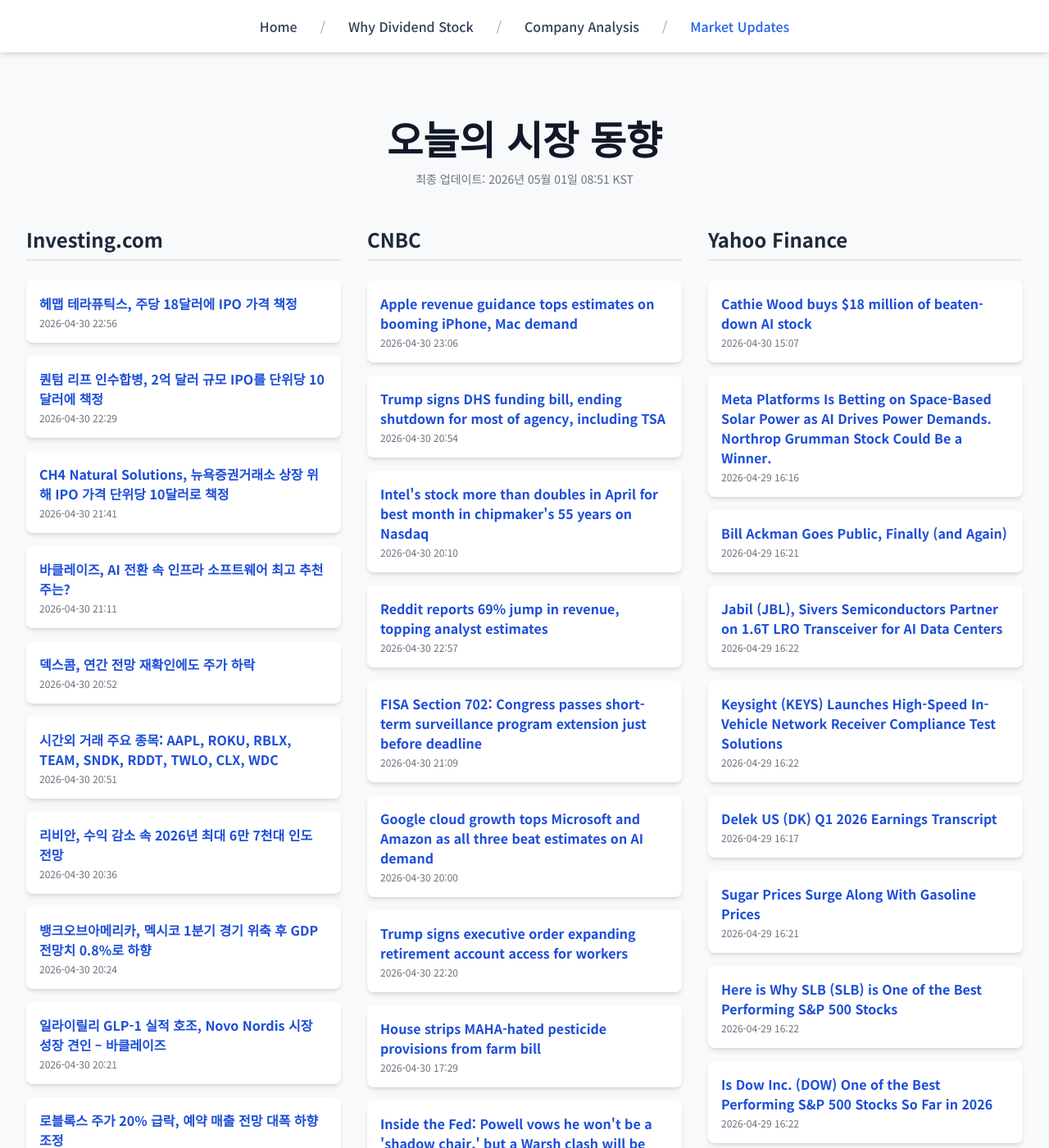
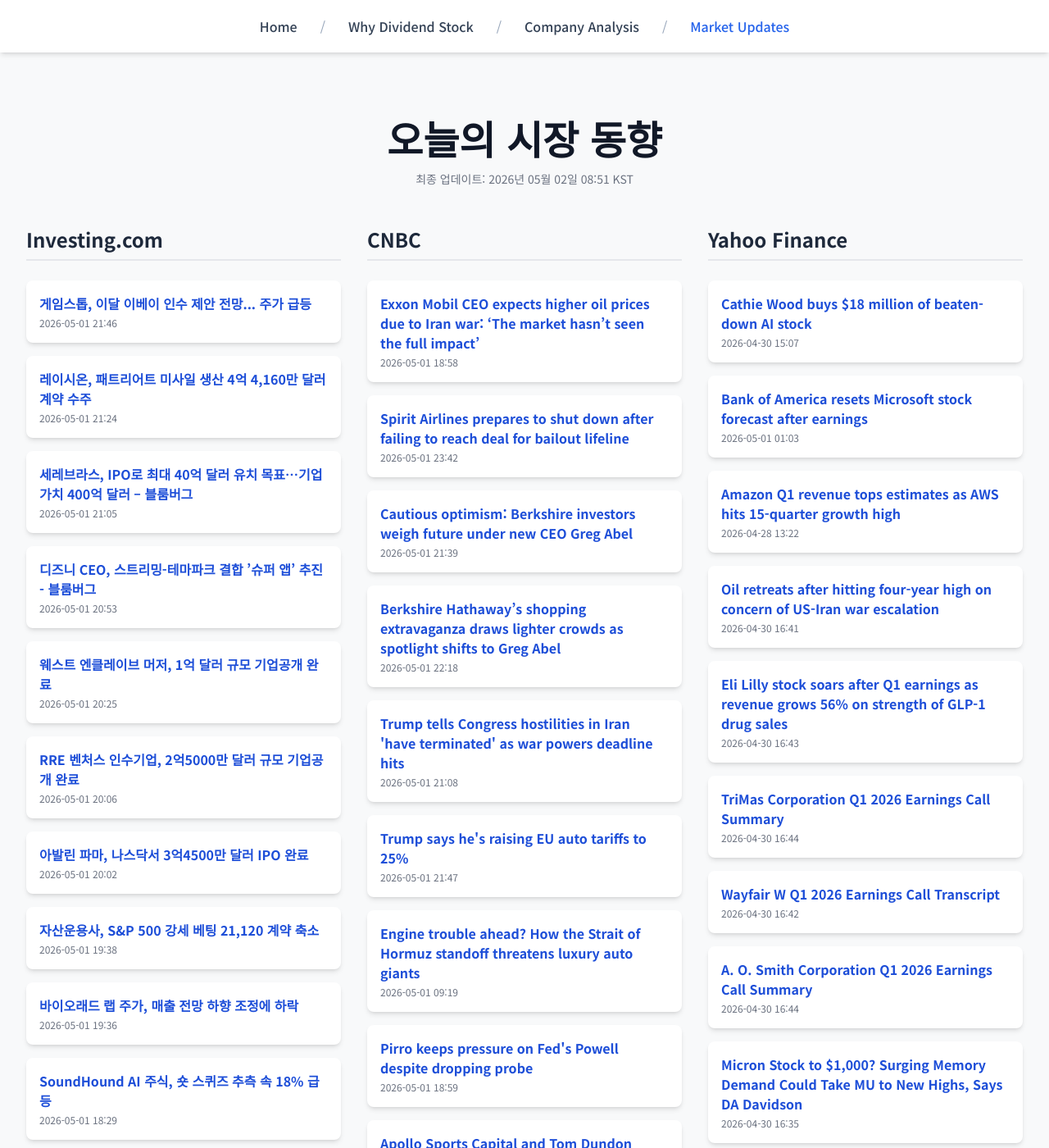
Before and after one commit to Kay-Hwang/my-company-analysis, a Jekyll site: the page built from market-updates.html, in a window 1280 px wide and 1400 px high. Shown: the whole window at 82% size. Built offline with Jekyll 4.4.1, drawn with Linux system fonts in a browser that asks for light colours; nearby versions of some CDN libraries; a script that is not in the unit is left out; some of the changed text lies outside the part shown.

Commit message:
Update daily data

```diff
--- a/_data/latest_data.json
+++ b/_data/latest_data.json
@@ -1,128 +1,128 @@
 {
-  "lastUpdated": "2026년 05월 01일 08:51 KST",
+  "lastUpdated": "2026년 05월 02일 08:51 KST",
   "news": {
     "investing": [
       {
-        "title": "헤맵 테라퓨틱스, 주당 18달러에 IPO 가격 책정",
-        "link": "https://kr.investing.com/news/stock-market-news/article-432SI-1922548",
-        "pubDate": "2026-04-30 22:56:07",
-        "summary": "헤맵 테라퓨틱스, 주당 18달러에 IPO 가격 책정"
+        "title": "게임스톱, 이달 이베이 인수 제안 전망... 주가 급등",
+        "link": "https://kr.investing.com/news/stock-market-news/article-1924115",
+        "pubDate": "2026-05-01 21:46:39",
+        "summary": "게임스톱, 이달 이베이 인수 제안 전망... 주가 급등"
       },
       {
-        "title": "퀀텀 리프 인수합병, 2억 달러 규모 IPO를 단위당 10달러에 책정",
-        "link": "https://kr.investing.com/news/stock-market-news/article-432SI-1922511",
-        "pubDate": "2026-04-30 22:29:04",
-        "summary": "퀀텀 리프 인수합병, 2억 달러 규모 IPO를 단위당 10달러에 책정"
+        "title": "레이시온, 패트리어트 미사일 생산 4억 4,160만 달러 계약 수주",
+        "link": "https://kr.investing.com/news/stock-market-news/article-93CH-1924098",
+        "pubDate": "2026-05-01 21:24:43",
+        "summary": "레이시온, 패트리어트 미사일 생산 4억 4,160만 달러 계약 수주"
       },
       {
-        "title": "CH4 Natural Solutions, 뉴욕증권거래소 상장 위해 IPO 가격 단위당 10달러로 책정",
-        "link": "https://kr.investing.com/news/stock-market-news/article-432SI-1922414",
-        "pubDate": "2026-04-30 21:41:04",
-        "summary": "CH4 Natural Solutions, 뉴욕증권거래소 상장 위해 IPO 가격 단위당 10달러로 책정"
+        "title": "세레브라스, IPO로 최대 40억 달러 유치 목표…기업가치 400억 달러 – 블룸버그",
+        "link": "https://kr.investing.com/news/stock-market-news/article-93CH-1924089",
+        "pubDate": "2026-05-01 21:05:05",
+        "summary": "세레브라스, IPO로 최대 40억 달러 유치 목표…기업가치 400억 달러 – 블룸버그"
       },
       {
-        "title": "바클레이즈, AI 전환 속 인프라 소프트웨어 최고 추천주는?",
-        "link": "https://kr.investing.com/news/stock-market-news/article-93CH-1922363",
-        "pubDate": "2026-04-30 21:11:44",
-        "summary": "바클레이즈, AI 전환 속 인프라 소프트웨어 최고 추천주는?"
+        "title": "디즈니 CEO, 스트리밍-테마파크 결합 ’슈퍼 앱’ 추진 - 블룸버그",
+        "link": "https://kr.investing.com/news/stock-market-news/article-93CH-1924068",
+        "pubDate": "2026-05-01 20:53:20",
+        "summary": "디즈니 CEO, 스트리밍-테마파크 결합 ’슈퍼 앱’ 추진 - 블룸버그"
       },
       {
-        "title": "덱스콤, 연간 전망 재확인에도 주가 하락",
-        "link": "https://kr.investing.com/news/stock-market-news/article-93CH-1922338",
-        "pubDate": "2026-04-30 20:52:33",
-        "summary": "덱스콤, 연간 전망 재확인에도 주가 하락"
+        "title": "웨스트 엔클레이브 머저, 1억 달러 규모 기업공개 완료",
+        "link": "https://kr.investing.com/news/stock-market-news/article-432SI-1924029",
+        "pubDate": "2026-05-01 20:25:03",
+        "summary": "웨스트 엔클레이브 머저, 1억 달러 규모 기업공개 완료"
       },
       {
-        "title": "시간외 거래 주요 종목: AAPL, ROKU, RBLX, TEAM, SNDK, RDDT, TWLO, CLX, WDC",
-        "link": "https://kr.investing.com/news/stock-market-news/article-432SI-1922341",
-        "pubDate": "2026-04-30 20:51:03",
-        "summary": "시간외 거래 주요 종목: AAPL, ROKU, RBLX, TEAM, SNDK, RDDT, TWLO, CLX, WDC"
+        "title": "RRE 벤처스 인수기업, 2억5000만 달러 규모 기업공개 완료",
+        "link": "https://kr.investing.com/news/stock-market-news/article-432SI-1923981",
+        "pubDate": "2026-05-01 20:06:21",
+        "summary": "RRE 벤처스 인수기업, 2억5000만 달러 규모 기업공개 완료"
       },
       {
-        "title": "리비안, 수익 감소 속 2026년 최대 6만 7천대 인도 전망",
-        "link": "https://kr.investing.com/news/stock-market-news/article-93CH-1922290",
-        "pubDate": "2026-04-30 20:36:06",
-        "summary": "리비안, 수익 감소 속 2026년 최대 6만 7천대 인도 전망"
+        "title": "아발린 파마, 나스닥서 3억4500만 달러 IPO 완료",
+        "link": "https://kr.investing.com/news/stock-market-news/article-432SI-1923974",
+        "pubDate": "2026-05-01 20:02:07",
+        "summary": "아발린 파마, 나스닥서 3억4500만 달러 IPO 완료"
       },
       {
-        "title": "뱅크오브아메리카, 멕시코 1분기 경기 위축 후 GDP 전망치 0.8%로 하향",
-        "link": "https://kr.investing.com/news/stock-market-news/article-93CH-1922241",
-        "pubDate": "2026-04-30 20:24:32",
-        "summary": "뱅크오브아메리카, 멕시코 1분기 경기 위축 후 GDP 전망치 0.8%로 하향"
+        "title": "자산운용사, S&P 500 강세 베팅 21,120 계약 축소",
+        "link": "https://kr.investing.com/news/stock-market-news/article-93CH-1923963",
+        "pubDate": "2026-05-01 19:38:24",
+        "summary": "자산운용사, S&P 500 강세 베팅 21,120 계약 축소"
       },
       {
-        "title": "일라이릴리 GLP-1 실적 호조, Novo Nordis 시장 성장 견인 – 바클레이즈",
-        "link": "https://kr.investing.com/news/stock-market-news/article-93CH-1922222",
-        "pubDate": "2026-04-30 20:21:04",
-        "summary": "일라이릴리 GLP-1 실적 호조, Novo Nordis 시장 성장 견인 – 바클레이즈"
+        "title": "바이오래드 랩 주가, 매출 전망 하향 조정에 하락",
+        "link": "https://kr.investing.com/news/stock-market-news/article-93CH-1923962",
+        "pubDate": "2026-05-01 19:36:52",
+        "summary": "바이오래드 랩 주가, 매출 전망 하향 조정에 하락"
       },
       {
-        "title": "로블록스 주가 20% 급락, 예약 매출 전망 대폭 하향 조정",
-        "link": "https://kr.investing.com/news/stock-market-news/article-1922233",
-        "pubDate": "2026-04-30 20:20:25",
-        "summary": "로블록스 주가 20% 급락, 예약 매출 전망 대폭 하향 조정"
+        "title": "SoundHound AI 주식, 숏 스퀴즈 추측 속 18% 급등",
+        "link": "https://kr.investing.com/news/stock-market-news/article-93CH-1923924",
+        "pubDate": "2026-05-01 18:29:46",
+        "summary": "SoundHound AI 주식, 숏 스퀴즈 추측 속 18% 급등"
       }
     ],
     "cnbc": [
       {
-        "title": "Apple revenue guidance tops estimates on booming iPhone, Mac demand",
-        "link": "https://www.cnbc.com/2026/04/30/apple-aapl-q2-2026-earnings-report.html",
-        "pubDate": "Thu, 30 Apr 2026 23:06:23 GMT",
-        "summary": "Apple reported 17% revenue growth, topping estimates, even as iPhone sales came up short."
+        "title": "Exxon Mobil CEO expects higher oil prices due to Iran war: ‘The market hasn’t seen the full impact’",
+        "link": "https://www.cnbc.com/2026/05/01/exxon-ceo-iran-war-oil-strait-hormuz.html",
+        "pubDate": "Fri, 01 May 2026 18:58:24 GMT",
+        "summary": "Oil prices have soared on the risk of escalation and then plunged on hopes for peace before repeating the cycle."
       },
       {
-        "title": "Trump signs DHS funding bill, ending shutdown for most of agency, including TSA",
-        "link": "https://www.cnbc.com/2026/04/30/congress-dhs-tsa-funding.html",
-        "pubDate": "Thu, 30 Apr 2026 20:54:05 GMT",
-        "summary": "Trump on Thursday signed legislation to fund the Department of Homeland Security after the House approved the bill earlier in the afternoon."
+        "title": "Spirit Airlines prepares to shut down after failing to reach deal for bailout lifeline",
+        "link": "https://www.cnbc.com/2026/05/01/spirit-airlines-trump-bailout.html",
+        "pubDate": "Fri, 01 May 2026 23:42:19 GMT",
+        "summary": "Talks with bondholders for a government bailout this week failed to yield a deal."
       },
       {
-        "title": "Intel's stock more than doubles in April for best month in chipmaker's 55 years on Nasdaq",
-        "link": "https://www.cnbc.com/2026/04/30/intel-has-best-month-ever-after-years-of-losing-to-tsmc-and-nvidia.html",
-        "pubDate": "Thu, 30 Apr 2026 20:10:36 GMT",
-        "summary": "Intel's market cap more than doubled in April, boosted by a blowout earnings report and optimism that the chipmaker is in the midst of a revival."
+        "title": "Cautious optimism: Berkshire investors weigh future under new CEO Greg Abel",
+        "link": "https://www.cnbc.com/2026/05/01/berkshire-investors-weigh-future-under-new-ceo-greg-abel.html",
+        "pubDate": "Fri, 01 May 2026 21:39:03 GMT",
+        "summary": "The mood in the air was cautiously optimistic as new and returning investors weighed the company's direction under a new chief executive."
       },
       {
-        "title": "Reddit reports 69% jump in revenue, topping analyst estimates",
-        "link": "https://www.cnbc.com/2026/04/30/reddit-rddt-q1-2026-earnings-report.html",
-        "pubDate": "Thu, 30 Apr 2026 22:57:54 GMT",
-        "summary": "Reddit reported first-quarter earnings and revenue that exceeded Wall Street expectations."
+        "title": "Berkshire Hathaway’s shopping extravaganza draws lighter crowds as spotlight shifts to Greg Abel",
+        "link": "https://www.cnbc.com/2026/05/01/berkshire-hathaways-shopping-extravaganza-draws-lighter-crowds-as-spotlight-shifts-to-greg-abel.html",
+        "pubDate": "Fri, 01 May 2026 22:18:59 GMT",
+        "summary": "Greg Abel made a point of stopping by every booth in the hall, greeting employees and shaking hands with shareholders."
       },
       {
-        "title": "FISA Section 702: Congress passes short-term surveillance program extension just before deadline",
-        "link": "https://www.cnbc.com/2026/04/30/fisa-section-702-congress-extension.html",
-        "pubDate": "Thu, 30 Apr 2026 21:09:18 GMT",
-        "summary": "The controversial foreign surveillance program was due to expire by the end of Thursday."
+        "title": "Trump tells Congress hostilities in Iran 'have terminated' as war powers deadline hits",
+        "link": "https://www.cnbc.com/2026/05/01/trump-rejects-iran-peace-deal.html",
+        "pubDate": "Fri, 01 May 2026 21:08:03 GMT",
+        "summary": "Trump said there \"is tremendous discord\" among Iran's leaders, which has complicated efforts to end the war that the United States began in late February."
       },
       {
-        "title": "Google cloud growth tops Microsoft and Amazon as all three beat estimates on AI demand",
-        "link": "https://www.cnbc.com/2026/04/30/google-microsoft-and-amazon-all-report-cloud-beats-in-earnings.html",
-        "pubDate": "Thu, 30 Apr 2026 20:00:59 GMT",
-        "summary": "Amazon, Google and Microsoft all reported better-than-expected first-quarter cloud results, signaling an acceleration of AI demand"
+        "title": "Trump says he's raising EU auto tariffs to 25%",
+        "link": "https://www.cnbc.com/2026/05/01/trump-eu-auto-tariffs.html",
+        "pubDate": "Fri, 01 May 2026 21:47:39 GMT",
+        "summary": "The Supreme Court struck down Trump's \"reciprocal\" tariffs earlier this year, and Europe warned that its trade deal with Washington could be in jeopardy."
       },
       {
-        "title": "Trump signs executive order expanding retirement account access for workers",
-        "link": "https://www.cnbc.com/2026/04/30/trump-executive-order-expanding-retirement-account-access.html",
-        "pubDate": "Thu, 30 Apr 2026 22:20:45 GMT",
-        "summary": "The president's executive order expands retirement account access for workers and will be integrated with the Saver's Match."
+        "title": "Engine trouble ahead? How the Strait of Hormuz standoff threatens luxury auto giants",
+        "link": "https://www.cnbc.com/2026/05/01/strait-of-hormuz-base-oils-luxury-autos.html",
+        "pubDate": "Fri, 01 May 2026 09:19:59 GMT",
+        "summary": "Supercar engines rely on base oils because they can withstand extreme heat, high revs and intense pressure."
       },
       {
-        "title": "House strips MAHA-hated pesticide provisions from farm bill",
-        "link": "https://www.cnbc.com/2026/04/30/congress-house-maha-pesticide-farm-bill-roundup-bayer-glyphosate.html",
-        "pubDate": "Thu, 30 Apr 2026 17:29:01 GMT",
-        "summary": "MAHA advocates said the language that was stripped could have provided liability protection for Bayer in lawsuits involving its Roundup weedkiller."
+        "title": "Pirro keeps pressure on Fed's Powell despite dropping probe",
+        "link": "https://www.cnbc.com/2026/05/01/fed-powell-pirro-investigation.html",
+        "pubDate": "Fri, 01 May 2026 18:59:26 GMT",
+        "summary": "The U.S. attorney is expected to imminently appeal a ruling blocking her investigation of the Fed's cost overruns."
       },
       {
-        "title": "Inside the Fed: Powell vows he won't be a 'shadow chair,' but a Warsh clash will be tough to avoid",
-        "link": "https://www.cnbc.com/2026/04/30/inside-the-fed-powell-and-warsh-set-to-clash.html",
-        "pubDate": "Thu, 30 Apr 2026 19:25:06 GMT",
-        "summary": "When the Fed gathers again, it will mark the first time a sitting and former chair conduct business together in nearly 80 years."
+        "title": "Apollo Sports Capital and Tom Dundon make landmark $225 million investment in pickleball",
+        "link": "https://www.cnbc.com/2026/05/01/apollo-sports-capital-tom-dundon-pickleball-investment.html",
+        "pubDate": "Fri, 01 May 2026 11:00:01 GMT",
+        "summary": "The fresh funds bring the total investment in Pickleball Inc. to $315 million, as investors continue to look at emerging sports as a place to park their money."
       },
       {
-        "title": "Trump said his blockade would cause Iran's oil industry to 'explode' this week. Why that won't happen",
-        "link": "https://www.cnbc.com/2026/04/30/trump-blockade-iran-oil-strait-hormuz.html",
-        "pubDate": "Thu, 30 Apr 2026 16:36:21 GMT",
-        "summary": "The U.S. and Iran are locked in a standoff that will only break when one side decides it can no longer tolerate the pain. Who will move is unclear."
+        "title": "Why you won't find Kentucky Derby bets on prediction platforms",
+        "link": "https://www.cnbc.com/2026/05/01/kentucky-derby-prediction-platforms.html",
+        "pubDate": "Fri, 01 May 2026 17:11:45 GMT",
+        "summary": "The Kentucky Derby takes place Saturday in Louisville. Prediction market platforms like Kalshi and Polymarket are sitting the race out."
       }
     ],
     "yahoo": [
@@ -133,58 +133,58 @@
         "summary": "Cathie Wood buys $18 million of beaten-down AI stock"
       },
       {
-        "title": "Meta Platforms Is Betting on Space-Based Solar Power as AI Drives Power Demands. Northrop Grumman Stock Could Be a Winner.",
-        "link": "https://finance.yahoo.com/sectors/technology/articles/meta-platforms-betting-space-based-161654494.html",
-        "pubDate": "2026-04-29T16:16:54Z",
-        "summary": "Meta Platforms Is Betting on Space-Based Solar Power as AI Drives Power Demands. Northrop Grumman Stock Could Be a Winner."
+        "title": "Bank of America resets Microsoft stock forecast after earnings",
+        "link": "https://finance.yahoo.com/markets/stocks/articles/bank-america-resets-microsoft-stock-010300179.html",
+        "pubDate": "2026-05-01T01:03:00Z",
+        "summary": "Bank of America resets Microsoft stock forecast after earnings"
       },
       {
-        "title": "Bill Ackman Goes Public, Finally (and Again)",
-        "link": "https://finance.yahoo.com/markets/stocks/articles/bill-ackman-goes-public-finally-162123326.html",
-        "pubDate": "2026-04-29T16:21:23Z",
-        "summary": "Bill Ackman Goes Public, Finally (and Again)"
+        "title": "Amazon Q1 revenue tops estimates as AWS hits 15-quarter growth high",
+        "link": "https://finance.yahoo.com/sectors/technology/article/amazon-q1-revenue-tops-estimates-as-aws-hits-15-quarter-growth-high-132251368.html",
+        "pubDate": "2026-04-28T13:22:51Z",
+        "summary": "Amazon Q1 revenue tops estimates as AWS hits 15-quarter growth high"
       },
       {
-        "title": "Jabil (JBL), Sivers Semiconductors Partner on 1.6T LRO Transceiver for AI Data Centers",
-        "link": "https://finance.yahoo.com/sectors/technology/articles/jabil-jbl-sivers-semiconductors-partner-162214578.html",
-        "pubDate": "2026-04-29T16:22:14Z",
-        "summary": "Jabil (JBL), Sivers Semiconductors Partner on 1.6T LRO Transceiver for AI Data Centers"
+        "title": "Oil retreats after hitting four-year high on concern of US-Iran war escalation",
+        "link": "https://finance.yahoo.com/sectors/energy/articles/oil-retreats-hitting-four-high-125224604.html",
+        "pubDate": "2026-04-30T16:41:32Z",
+        "summary": "Oil retreats after hitting four-year high on concern of US-Iran war escalation"
       },
       {
-        "title": "Keysight (KEYS) Launches High-Speed In-Vehicle Network Receiver Compliance Test Solutions",
-        "link": "https://finance.yahoo.com/markets/stocks/articles/keysight-keys-launches-high-speed-162237186.html",
-        "pubDate": "2026-04-29T16:22:37Z",
-        "summary": "Keysight (KEYS) Launches High-Speed In-Vehicle Network Receiver Compliance Test Solutions"
+        "title": "Eli Lilly stock soars after Q1 earnings as revenue grows 56% on strength of GLP-1 drug sales",
+        "link": "https://finance.yahoo.com/markets/article/eli-lilly-stock-soars-after-q1-earnings-as-revenue-grows-56-on-strength-of-glp-1-drug-sales-164308976.html",
+        "pubDate": "2026-04-30T16:43:08Z",
+        "summary": "Eli Lilly stock soars after Q1 earnings as revenue grows 56% on strength of GLP-1 drug sales"
       },
       {
-        "title": "Delek US (DK) Q1 2026 Earnings Transcript",
-        "link": "https://finance.yahoo.com/markets/stocks/articles/delek-us-dk-q1-2026-161711295.html",
-        "pubDate": "2026-04-29T16:17:11Z",
-        "summary": "Delek US (DK) Q1 2026 Earnings Transcript"
+        "title": "TriMas Corporation Q1 2026 Earnings Call Summary",
+        "link": "https://finance.yahoo.com/markets/stocks/articles/trimas-corporation-q1-2026-earnings-164432845.html",
+        "pubDate": "2026-04-30T16:44:32Z",
+        "summary": "TriMas Corporation Q1 2026 Earnings Call Summary"
       },
       {
-        "title": "Sugar Prices Surge Along With Gasoline Prices",
-        "link": "https://finance.yahoo.com/markets/commodities/articles/sugar-prices-surge-along-gasoline-162156228.html",
-        "pubDate": "2026-04-29T16:21:56Z",
-        "summary": "Sugar Prices Surge Along With Gasoline Prices"
+        "title": "Wayfair W Q1 2026 Earnings Call Transcript",
+        "link": "https://finance.yahoo.com/markets/stocks/articles/wayfair-w-q1-2026-earnings-164212737.html",
+        "pubDate": "2026-04-30T16:42:12Z",
+        "summary": "Wayfair W Q1 2026 Earnings Call Transcript"
       },
       {
-        "title": "Here is Why SLB (SLB) is One of the Best Performing S&P 500 Stocks",
-        "link": "https://finance.yahoo.com/markets/stocks/articles/why-slb-slb-one-best-162206406.html",
-        "pubDate": "2026-04-29T16:22:06Z",
-        "summary": "Here is Why SLB (SLB) is One of the Best Performing S&P 500 Stocks"
+        "title": "A. O. Smith Corporation Q1 2026 Earnings Call Summary",
+        "link": "https://finance.yahoo.com/markets/stocks/articles/o-smith-corporation-q1-2026-164443293.html",
+        "pubDate": "2026-04-30T16:44:43Z",
+        "summary": "A. O. Smith Corporation Q1 2026 Earnings Call Summary"
       },
       {
-        "title": "Is Dow Inc. (DOW) One of the Best Performing S&P 500 Stocks So Far in 2026",
-        "link": "https://finance.yahoo.com/markets/stocks/articles/dow-inc-dow-one-best-162221040.html",
-        "pubDate": "2026-04-29T16:22:21Z",
-        "summary": "Is Dow Inc. (DOW) One of the Best Performing S&P 500 Stocks So Far in 2026"
+        "title": "Micron Stock to $1,000? Surging Memory Demand Could Take MU to New Highs, Says DA Davidson",
+        "link": "https://finance.yahoo.com/markets/stocks/articles/micron-stock-1-000-surging-163533420.html",
+        "pubDate": "2026-04-30T16:35:33Z",
+        "summary": "Micron Stock to $1,000? Surging Memory Demand Could Take MU to New Highs, Says DA Davidson"
       },
       {
-        "title": "ON Semiconductor (ON), NIO Expand Partnership for Next-Gen 900V EV Platforms",
-        "link": "https://finance.yahoo.com/markets/stocks/articles/semiconductor-nio-expand-partnership-next-162245165.html",
-        "pubDate": "2026-04-29T16:22:45Z",
-        "summary": "ON Semiconductor (ON), NIO Expand Partnership for Next-Gen 900V EV Platforms"
+        "title": "Air Products and Chemicals, Inc. Q2 2026 Earnings Call Summary",
+        "link": "https://finance.yahoo.com/markets/stocks/articles/air-products-chemicals-inc-q2-164450315.html",
+        "pubDate": "2026-04-30T16:44:50Z",
+        "summary": "Air Products and Chemicals, Inc. Q2 2026 Earnings Call Summary"
       }
     ]
   }
```
